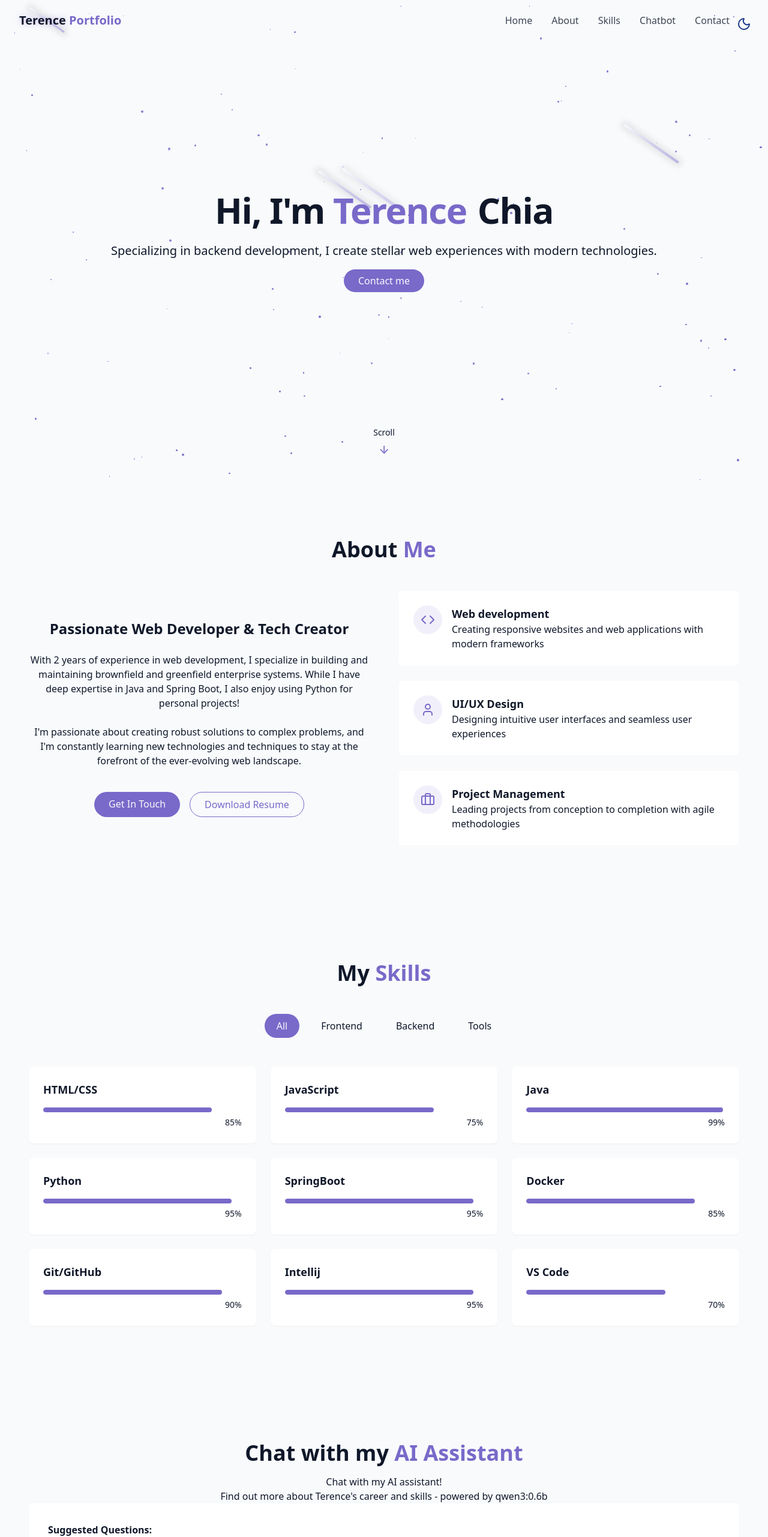
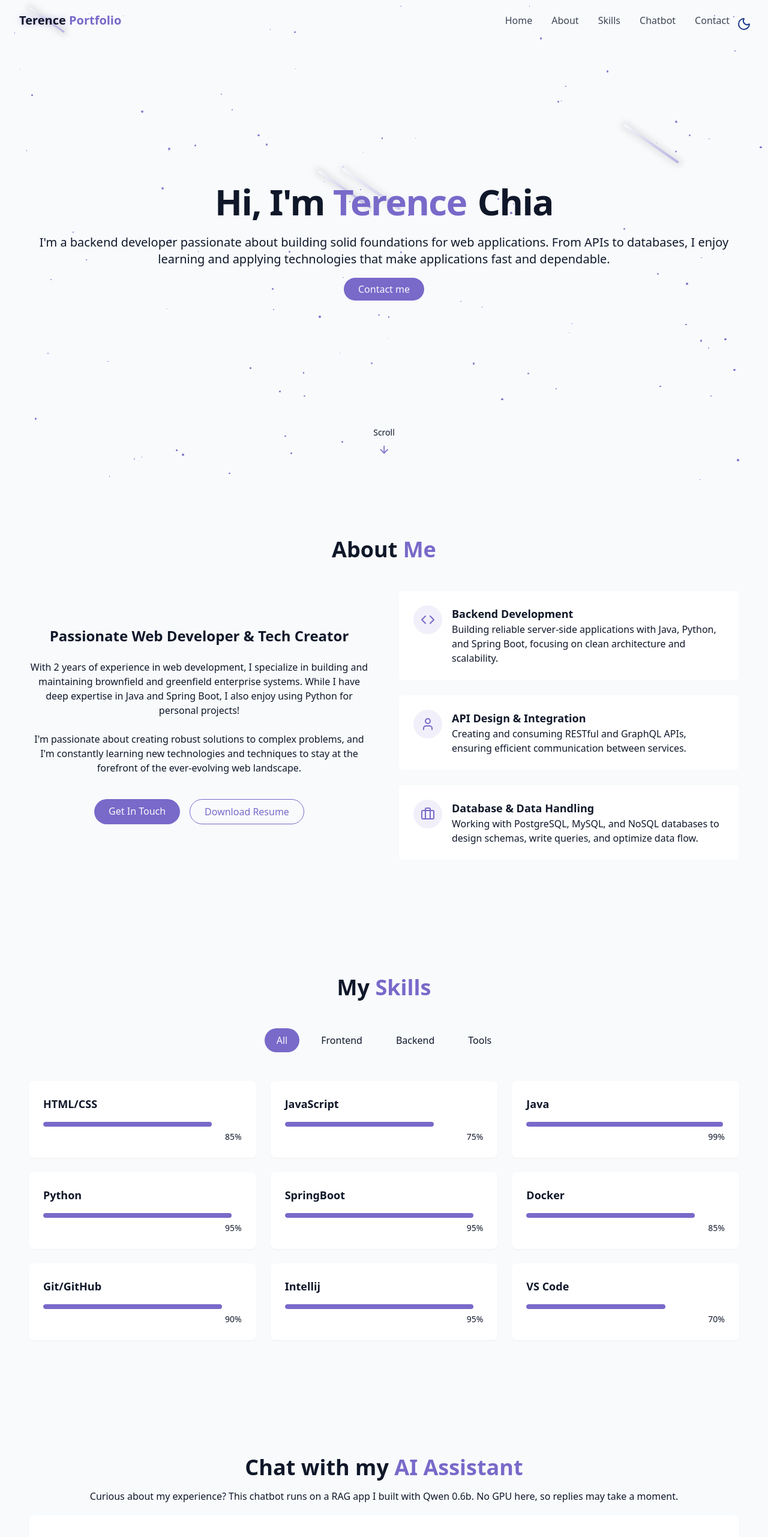
Before and after one commit to terencebc92/my-portfolio-2, a React (Vite) app: page / in a window 1280 px wide. Shown: the top 2562 px of the page at 60% size. Built offline with nearby package versions, Linux system fonts and the light colour scheme.

Commit message:
Update text

```diff
--- a/src/components/AboutSection.jsx
+++ b/src/components/AboutSection.jsx
@@ -46,10 +46,11 @@ export const AboutSection = () => {
                   <Code className="h-6 w-6 text-primary" />
                 </div>
                 <div className="text-left">
-                  <h4 className="font-semibold text-lg">Web development</h4>
+                  <h4 className="font-semibold text-lg">Backend Development</h4>
                   <p className="text-muted-foreground">
-                    Creating responsive websites and web applications with
-                    modern frameworks
+                    Building reliable server-side applications with Java,
+                    Python, and Spring Boot, focusing on clean architecture and
+                    scalability.
                   </p>
                 </div>
               </div>
@@ -61,10 +62,12 @@ export const AboutSection = () => {
                   <User className="h-6 w-6 text-primary" />
                 </div>
                 <div className="text-left">
-                  <h4 className="font-semibold text-lg">UI/UX Design</h4>
+                  <h4 className="font-semibold text-lg">
+                    API Design & Integration
+                  </h4>
                   <p className="text-muted-foreground">
-                    Designing intuitive user interfaces and seamless user
-                    experiences
+                    Creating and consuming RESTful and GraphQL APIs, ensuring
+                    efficient communication between services.
                   </p>
                 </div>
               </div>
@@ -76,10 +79,12 @@ export const AboutSection = () => {
                   <Briefcase className="h-6 w-6 text-primary" />
                 </div>
                 <div className="text-left">
-                  <h4 className="font-semibold text-lg">Project Management</h4>
+                  <h4 className="font-semibold text-lg">
+                    Database & Data Handling
+                  </h4>
                   <p className="text-muted-foreground">
-                    Leading projects from conception to completion with agile
-                    methodologies
+                    Working with PostgreSQL, MySQL, and NoSQL databases to
+                    design schemas, write queries, and optimize data flow.
                   </p>
                 </div>
               </div>
--- a/src/components/Chatbot.jsx
+++ b/src/components/Chatbot.jsx
@@ -95,12 +95,12 @@ export const ChatbotSection = () => {
         </a>
 
         <div style={{ width: "100%" }}>
-          <h2>Chat with my AI assistant! </h2>
+          {/* <h2>Chat with my AI assistant! </h2> */}
           <p>
-            Find out more about Terence's career and skills - powered by
-            qwen3:0.6b
+            Curious about my experience? This chatbot runs on a RAG app I built
+            with Qwen 0.6b. No GPU here, so replies may take a moment.{" "}
           </p>
-          <div className="bg-card p-8 rounded-lg shadow-xs">
+          <div className="bg-card p-8 rounded-lg shadow-xs mt-5">
             <div style={{ marginBottom: "10px" }}>
               <div style={{ textAlign: "left" }}>
                 <strong>Suggested Questions:</strong>
--- a/src/components/HeroSection.jsx
+++ b/src/components/HeroSection.jsx
@@ -22,8 +22,9 @@ export const HeroSection = () => {
           </h1>
 
           <p className="text-lg md:text-xl text-muted-foreground max-2-2xl mx-auto opacity-0 animate-fade-in-delay-3">
-            Specializing in backend development, I create stellar web
-            experiences with modern technologies.
+            I'm a backend developer passionate about building solid foundations
+            for web applications. From APIs to databases, I enjoy learning and
+            applying technologies that make applications fast and dependable.
           </p>
 
           <div className="pt4 opacity-0 animate-fade-in-delay-4">
```
